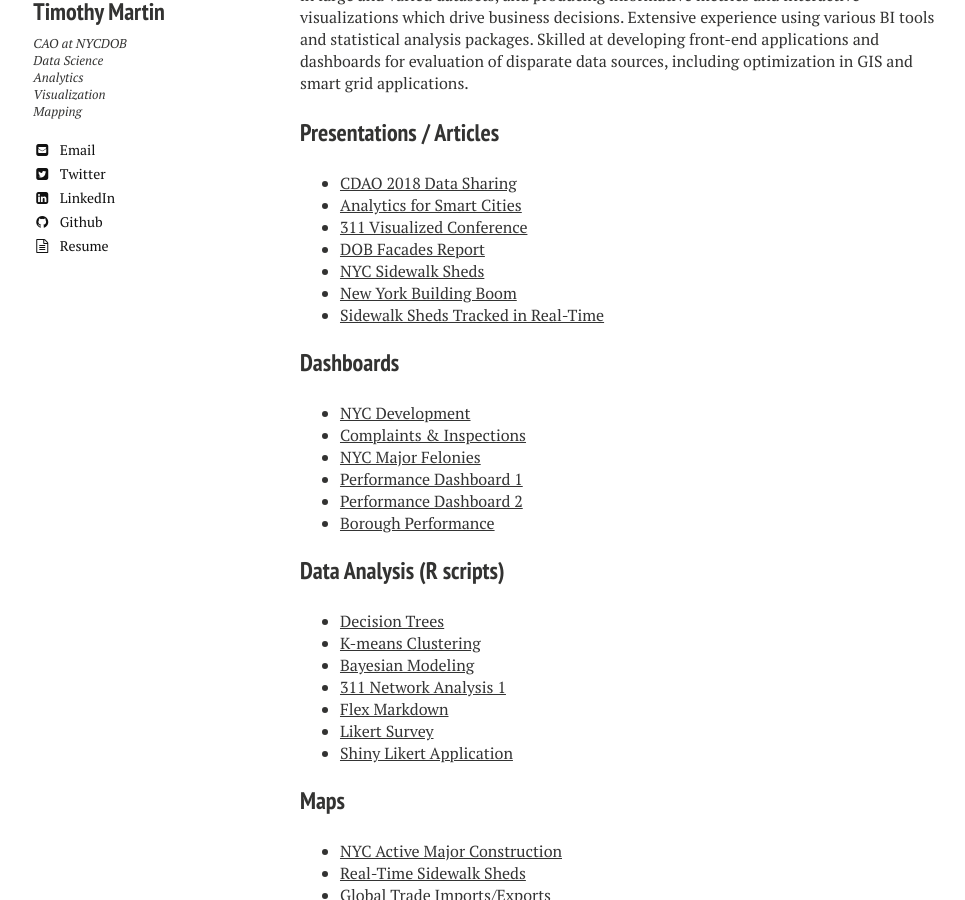
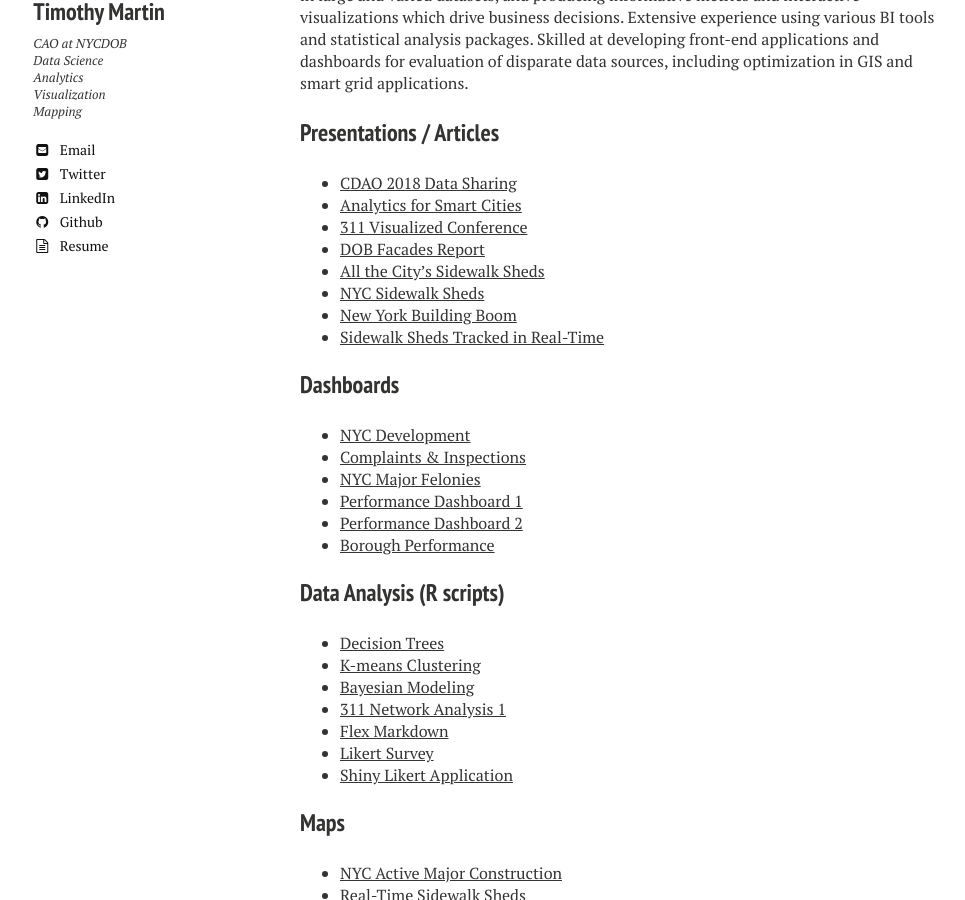
Before and after one commit to timothymartin76/timothymartin76.github.io, a Jekyll site: the page built from index.md, in a window 1280 px wide and 900 px high, scrolled down 558 px. Shown: the whole window, without its empty margins (20-985 px from the left). Built offline with Jekyll 4.4.1, drawn with Linux system fonts in a browser that asks for light colours; nearby versions of some CDN libraries.

Commit message:
Update index.md

```diff
--- a/index.md
+++ b/index.md
@@ -15,6 +15,7 @@
 * <a href="https://nycdob.github.io/presentations/NYC_Development_ERS" target="_blank">Analytics for Smart Cities</a>
 * <a href="http://timothymartin76.github.io/Visualized_Draft" target="_blank">311 Visualized Conference</a>
 * <a href="https://nycdob.github.io/Facades/" target="_blank">DOB Facades Report</a>
+* <a href="https://www.nytimes.com/2018/06/14/realestate/sidewalk-construction-sheds-daily-count.html" target="_blank">All the City’s Sidewalk Sheds</a>
 * <a href="https://www.nytimes.com/2017/05/02/nyregion/new-york-has-280-miles-of-scaffolding-and-a-map-to-navigate-it.html?smid=tw-nytmetro&smtyp=cur" target="_blank">NYC Sidewalk Sheds</a>
 * <a href="https://www.nytimes.com/2017/11/30/realestate/construction-permits-and-a-new-york-building-boom.html?smid=tw-share" target="_blank">New York Building Boom</a>
 * <a href="https://ny.curbed.com/2018/4/11/17226456/nyc-sidewalk-shed-map-real-time" target="_blank">Sidewalk Sheds Tracked in Real-Time</a>
```
